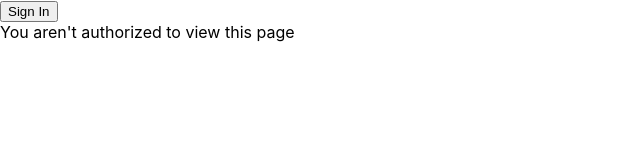
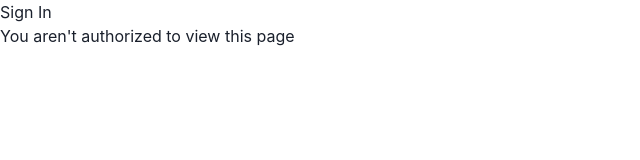
Before and after one commit to danidz96/event-planner-frontend, a Next.js app: page /auth in a window 1280 px wide. Shown: the top 160 px of the page, without its empty margins (0-640 px from the left). Built offline with nearby package versions, Linux system fonts and the light colour scheme; no server answers.

Commit message:
install chakra ui

```diff
--- a/package.json
+++ b/package.json
@@ -8,6 +8,10 @@
     "start": "next start"
   },
   "dependencies": {
+    "@chakra-ui/react": "^1.6.1",
+    "@emotion/react": "^11.4.0",
+    "@emotion/styled": "^11.3.0",
+    "framer-motion": "^4.1.17",
     "mongodb": "^3.6.6",
     "next": "10.2.0",
     "next-auth": "^3.21.1",
--- a/pages/_app.js
+++ b/pages/_app.js
@@ -1,7 +1,12 @@
-import '../styles/globals.css'
+import '../styles/globals.css';
+import { ChakraProvider } from '@chakra-ui/react';
 
 function MyApp({ Component, pageProps }) {
-  return <Component {...pageProps} />
+  return (
+    <ChakraProvider resetCSS>
+      <Component {...pageProps} />
+    </ChakraProvider>
+  );
 }
 
-export default MyApp
+export default MyApp;
```
Also changed, not shown: 1 other file (tests, documents, lock files or other folders).
